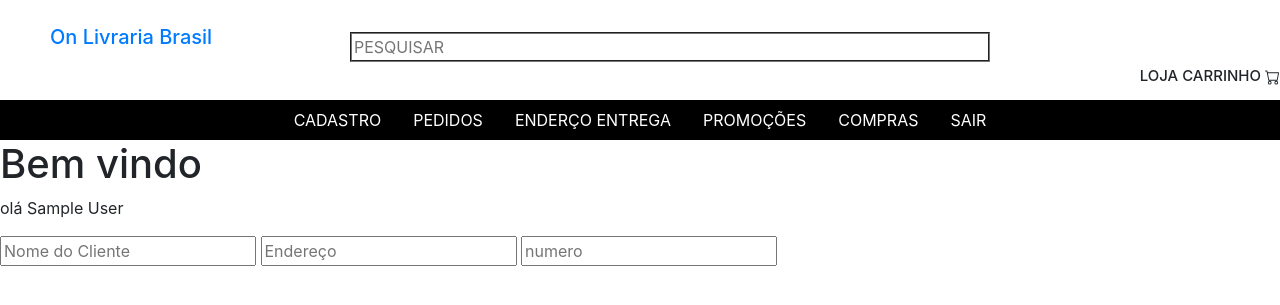
After one commit to moisestraves/livraria, a PHP site: page /painel_cliente.php in a window 1280 px wide; the page is wider, and only the part inside the window is pictured. The commit adds this page. Shown: the top 305 px of that part. Run offline with PHP 8.4, Linux system fonts and the light colour scheme; the visitor is signed in with stand-in values (Sample User, id 1).

Commit message:
add painel_cliente

```diff
--- a/CSS/main.css
+++ b/CSS/main.css
@@ -2,10 +2,7 @@
      background-color:  #000000;
    }
 
-   a{
-     text-decoration: none;
-     display: none;
-   }
+
 
     /*Aqui é feita a configurações da caixa de Pesquisa do Top do Site*/
     #caixa-top input{
--- a/adm/func_sistema.php
+++ b/adm/func_sistema.php
@@ -3,13 +3,60 @@
 require 'adm/conexao.php';
 
 
+/*Função que Libera o acesso do cliente*/
+function  loginCliente ($conexao,$email,$senha){
 
-function conectar ($conexao){
 
-    echo 'Acessou';
+    $slqCliente = "SELECT * FROM cliente WHERE Email =('$email') AND Senha=('$senha')";
+
+    $queryCliente = mysqli_query($conexao,$slqCliente);
+
+
+    //Array Criado para  Agrupar os dados do usuário localizado no banco
+    $dadosCliente = array();
+    //Verificar a quantidade de indice para o cliente localizado no banco
+    while($cliente = mysqli_fetch_assoc($queryCliente)){
+
+    $dadosCliente [] = $cliente; // var_dump($cliente);
+
+
+      //print_r($dadosCliente);
+
+    // var_dump($encontrouCliente);
+
+    }
+
+
+    $clienteJaCadastrado = mysqli_fetch_row($queryCliente);
+
+   // var_dump($clienteJaCadastrado);
+    //var_dump($dadosCliente);
+
+
+
+    if($clienteJaCadastrado = $dadosCliente){
+
+        $_SESSION['Nome'] = $dadosCliente[0]['Nome'];
+
+      //  var_dump($clienteJaCadastrado[0]['Email']);
+        header('location:painel_cliente.php');
+        echo "Liberado Acesso  ";
+
+
+    }else {
+        //Redirecionamento da pagina informando que o usuário não esta cadastrado no sistema
+        header("location:cliente_login.php?nao_encontrado");
+
+    }
 
 }
 
 
+function verificaAcesso(){
 
-?>
+    if(!isset($_SESSION['Nome'])){
+        session_destroy();
+        header('location:cliente_login.php');
+    }
+}
+    ?>
--- /dev/null
+++ b/painel_cliente.php
@@ -0,0 +1,18 @@
+<?php
+
+session_start();
+require 'top_cliente.php';
+require 'adm/func_sistema.php';
+
+
+session_status();
+
+verificaAcesso();
+?>
+<h1> Bem vindo  </h1>
+<p>olá <?php echo $_SESSION['Nome']; ?></p>
+<input type="text" placeholder="Nome do Cliente">
+<input type="text" placeholder="Endereço">
+<input type="text" placeholder="numero">
+
+</p>
--- /dev/null
+++ b/top_cliente.php
@@ -0,0 +1,63 @@
+<!DOCTYPE html>
+<html lang="pt-br">
+<head>
+<meta charset="utf-8">
+    <meta name="viewport" content="width=device-width, initial-scale=1, shrink-to-fit=no">
+
+    <title>Livraria Online</title>
+    <!--css bootstrap-->
+    <link rel="stylesheet" href="https://stackpath.bootstrapcdn.com/bootstrap/4.1.3/css/bootstrap.min.css" integrity="sha384-MCw98/SFnGE8fJT3GXwEOngsV7Zt27NXFoaoApmYm81iuXoPkFOJwJ8ERdknLPMO" crossorigin="anonymous">
+    <!--CSS LOCAL-->
+    <script src="https://code.jquery.com/jquery-3.3.1.slim.min.js" integrity="sha384-q8i/X+965DzO0rT7abK41JStQIAqVgRVzpbzo5smXKp4YfRvH+8abtTE1Pi6jizo" crossorigin="anonymous"></script>
+    <script src="https://cdnjs.cloudflare.com/ajax/libs/popper.js/1.14.3/umd/popper.min.js" integrity="sha384-ZMP7rVo3mIykV+2+9J3UJ46jBk0WLaUAdn689aCwoqbBJiSnjAK/l8WvCWPIPm49" crossorigin="anonymous"></script>
+    <script src="https://stackpath.bootstrapcdn.com/bootstrap/4.1.3/js/bootstrap.min.js" integrity="sha384-ChfqqxuZUCnJSK3+MXmPNIyE6ZbWh2IMqE241rYiqJxyMiZ6OW/JmZQ5stwEULTy" crossorigin="anonymous"></script>
+    <link rel="stylesheet" type="text/css" href="CSS\main.css">
+    </head>
+    <body>
+      <div id="logo-top">
+        <h1><a href="index.html"> On Livraria Brasil</a></h1>
+
+      </div>
+
+    <!--Caixa de Pesquisa do topo de produtos fixo no topo centralizado-->
+    <div id="caixa-top">
+
+      <input  type="search" id="txtBusca" placeholder="PESQUISAR" >
+
+    </div>
+    <!--Configurações e  Opçãoes do Carrinho de Compras-->
+    <div class="carrinho">
+        <h5>Loja Carrinho <svg width="1em" height="2em" viewBox="0 0 16 16" class="bi bi-cart" fill="currentColor" xmlns="http://www.w3.org/2000/svg">
+          <path fill-rule="evenodd" d="M0 1.5A.5.5 0 0 1 .5 1H2a.5.5 0 0 1 .485.379L2.89 3H14.5a.5.5 0 0 1 .491.592l-1.5 8A.5.5 0 0 1 13 12H4a.5.5 0 0 1-.491-.408L2.01 3.607 1.61 2H.5a.5.5 0 0 1-.5-.5zM3.102 4l1.313 7h8.17l1.313-7H3.102zM5 12a2 2 0 1 0 0 4 2 2 0 0 0 0-4zm7 0a2 2 0 1 0 0 4 2 2 0 0 0 0-4zm-7 1a1 1 0 1 0 0 2 1 1 0 0 0 0-2zm7 0a1 1 0 1 0 0 2 1 1 0 0 0 0-2z"/>
+        </svg></h5>
+
+    </div>
+    <!--Configuração do topo da página local do menu principal da página-->
+      <div id="nav">
+          <ul class="nav justify-content-center">
+
+            <li class="nav-item">
+             <a class="nav-link text-white  active" href="#">CADASTRO</a>
+         </li>
+
+         <li class="nav-item">
+          <a class="nav-link text-white " href="#">PEDIDOS</a>
+        </li>
+
+        <li class="nav-item">
+          <a class="nav-link text-white " href="#">ENDERÇO ENTREGA</a>
+        </li>
+
+        <li class="nav-item">
+          <a class="nav-link text-white " href="#">PROMOÇÕES</a>
+        </li>
+
+        <li class="nav-item">
+            <a class="nav-link text-white " href="#">COMPRAS</a>
+          </li>
+          <li class="nav-item">
+            <a class="nav-link text-white " href="sair.php">SAIR</a>
+          </li>
+</ul>
+</div> <!--FINAL DO MENU PRINCIPAL DO SITE-->
+<main>
```
Also changed, not shown: cliente_login.php (+1 -7 lines), processa_cliente.php (+29 -4 lines), sair.php (added, +11 -0 lines).
